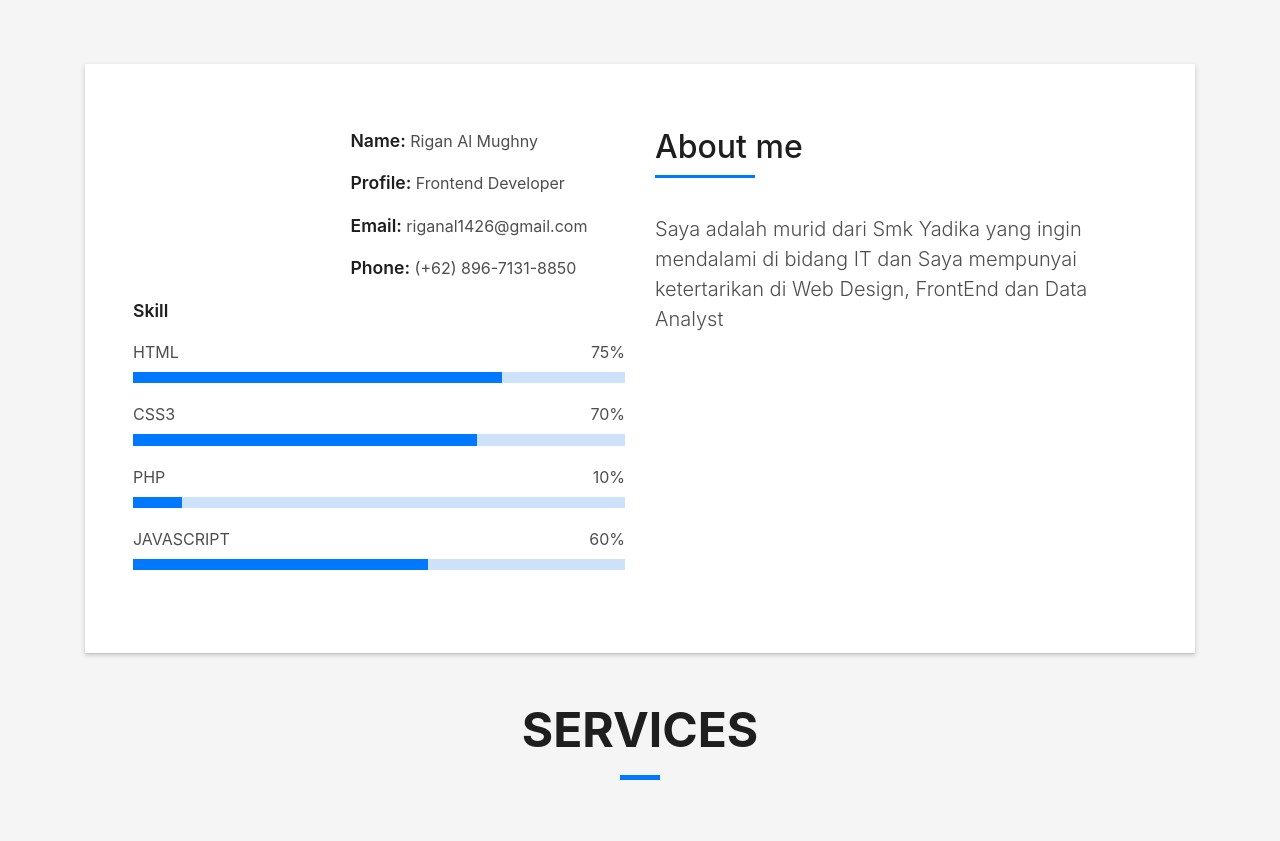
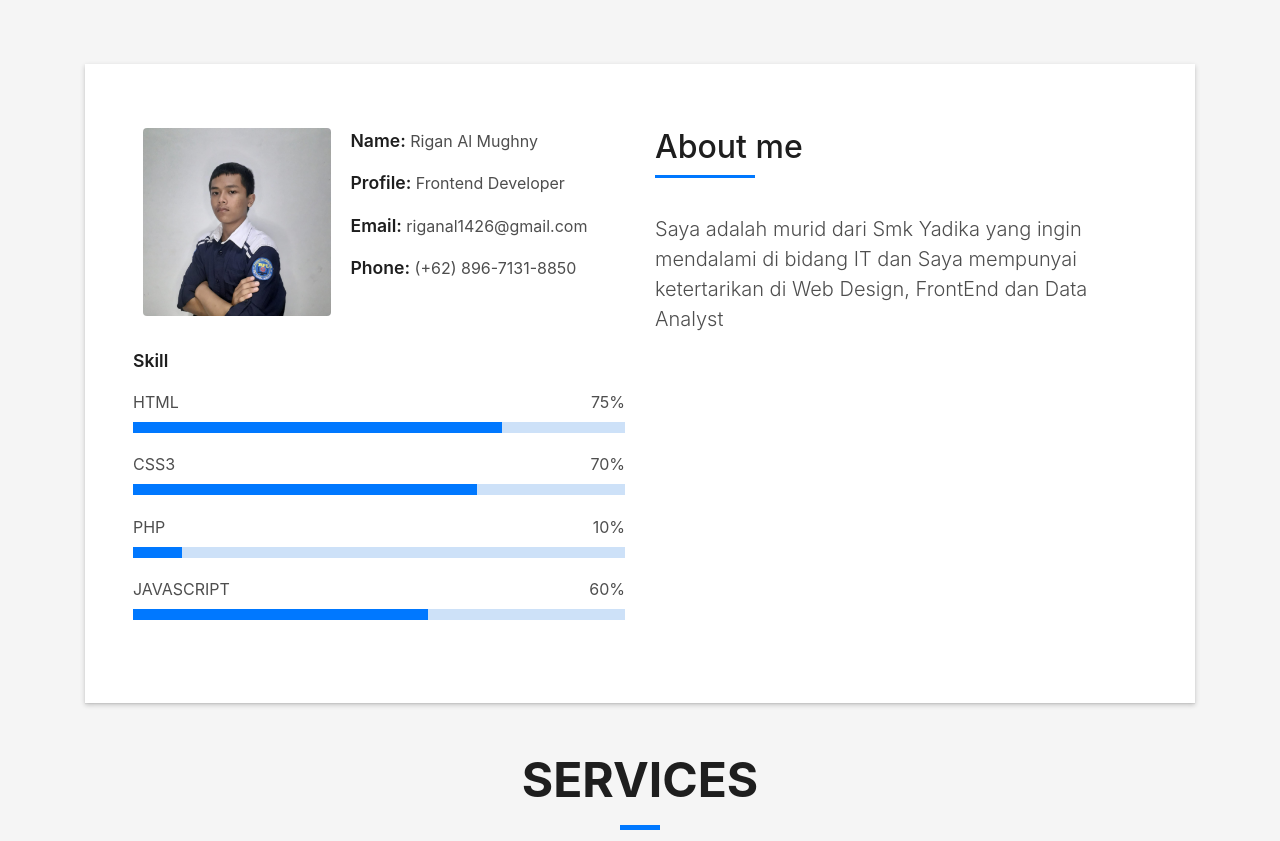
Before and after one commit to riganal/rigan-portofolio.github.io, a plain HTML site: page index.html in a window 1280 px wide. Shown: the part 800-1641 px from the top of the page. Drawn offline with Linux system fonts and the light colour scheme; files whose address does not match are found by name.

Commit message:
Update index.html

```diff
--- a/index.html
+++ b/index.html
@@ -87,7 +87,7 @@
                 <div class="row">
                   <div class="col-sm-6 col-md-5">
                     <div class="about-img">
-                      <img src="/Cv Web/img/2.jpeg  " class="img-fluid rounded b-shadow-a" alt="">
+                      <img src="img/2.jpeg  " class="img-fluid rounded b-shadow-a" alt="">
                     </div>
                   </div>
                   <div class="col-sm-6 col-md-7">
```
